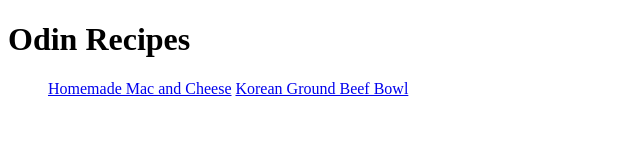
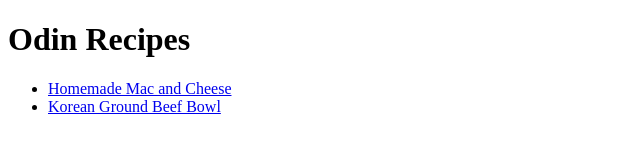
Before and after one commit to Frizzybman11/odin-recipes, a plain HTML site: page index.html in a window 1280 px wide. Shown: the whole page, without its empty margins (0-640 px from the left). Drawn offline with Linux system fonts and the light colour scheme.

Commit message:
Use unordered list for recipe list

```diff
--- a/index.html
+++ b/index.html
@@ -9,8 +9,8 @@
 <body>
     <h1>Odin Recipes</h1>
     <ul>
-        <a href="recipes/macandcheese.html">Homemade Mac and Cheese</a>
-        <a href="recipes/koreanbeefbowl.html">Korean Ground Beef Bowl</a>
+        <li><a href="recipes/macandcheese.html">Homemade Mac and Cheese</a></li>
+        <li><a href="recipes/koreanbeefbowl.html">Korean Ground Beef Bowl</a></li>
     </ul>
 </body>
 </html>
```
